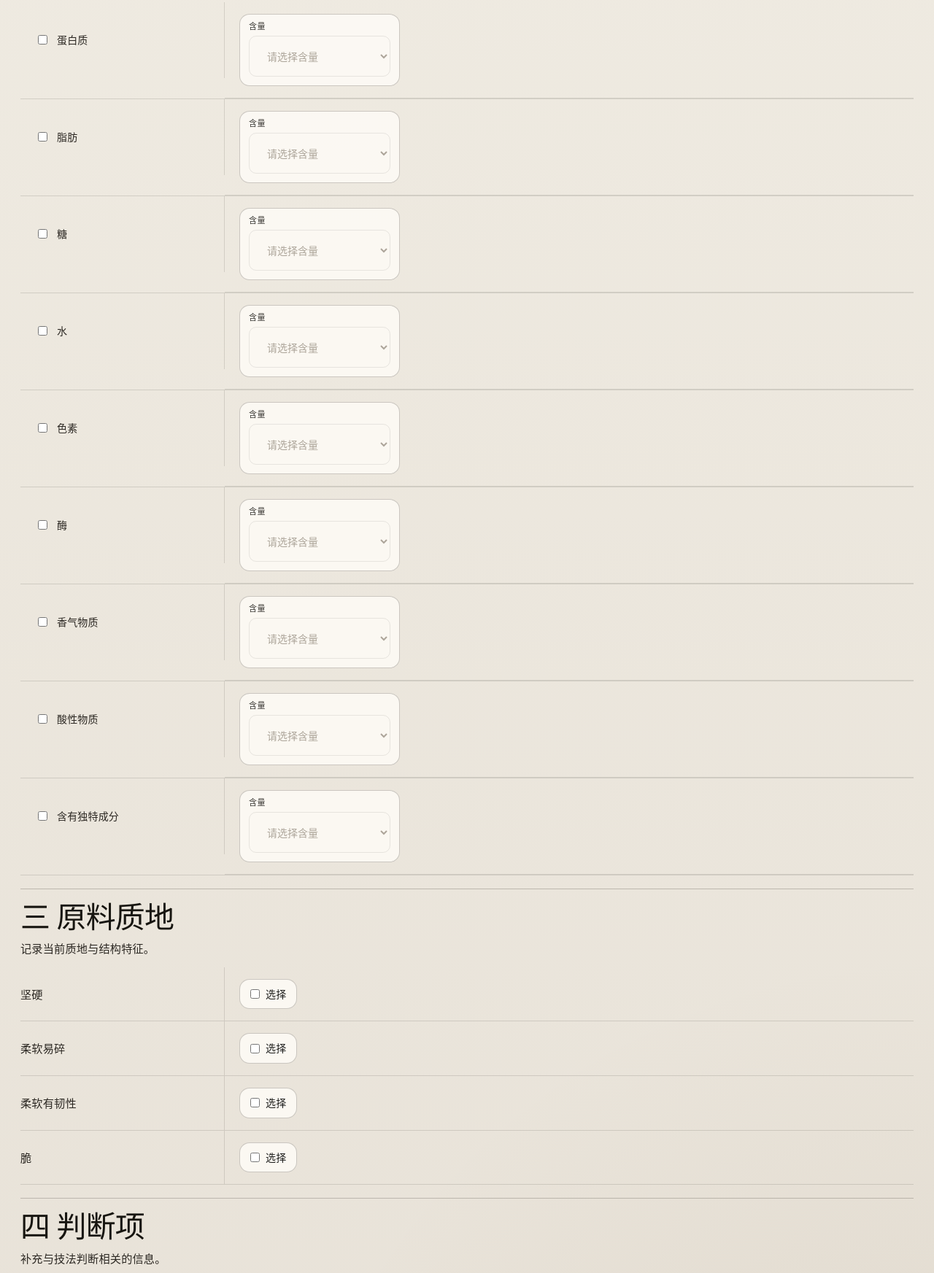
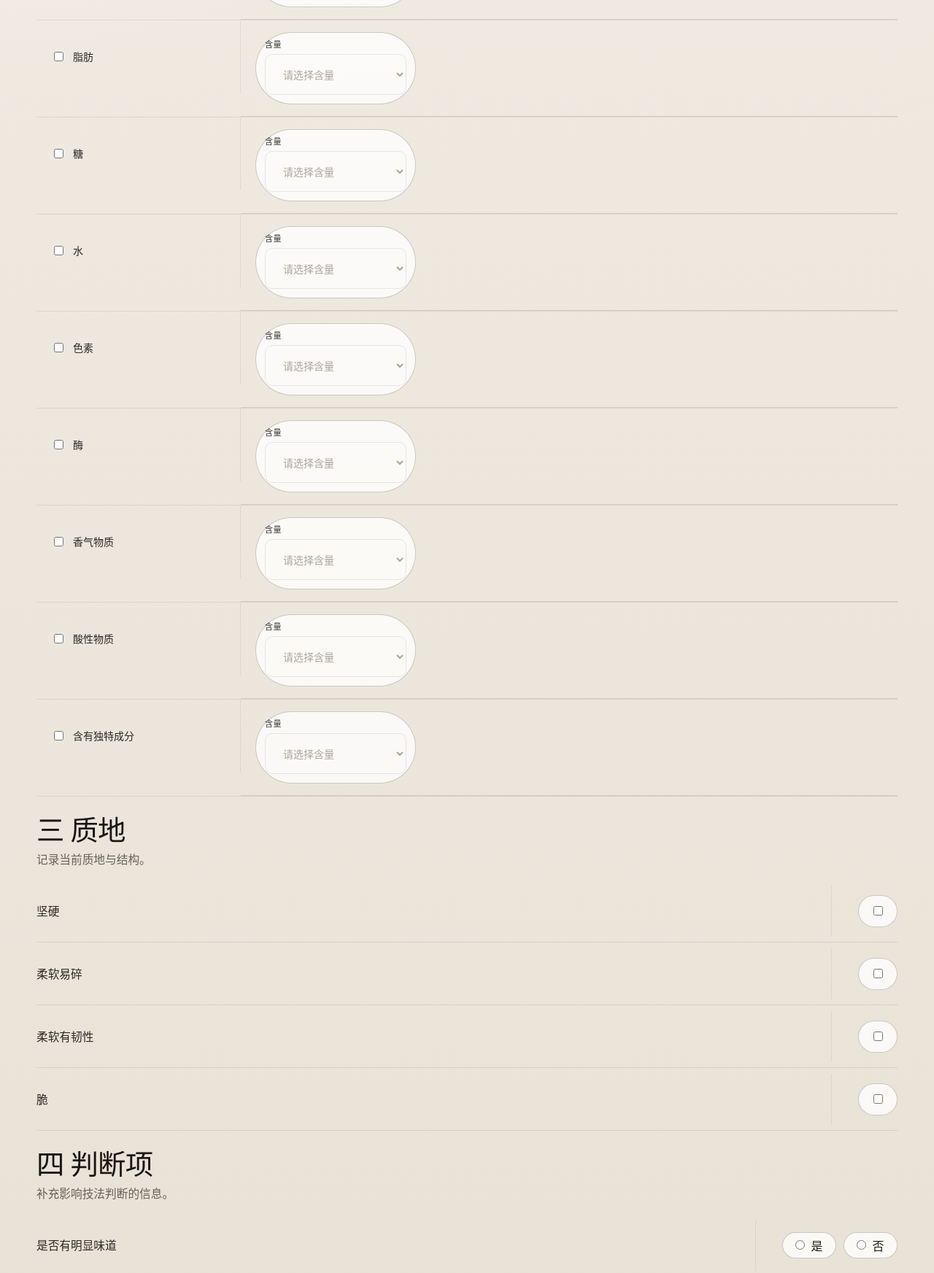
Before and after one commit to andersonpson/My-creative-tools, a website: page Index.html in a window 1280 px wide. Shown: the part 822-2567 px from the top of the page at 73% size. Drawn offline with Linux system fonts and the light colour scheme; a web font is replaced by a local one.

Commit message:
Refine homepage typography and layout

```diff
--- a/i18n.js
+++ b/i18n.js
@@ -11,12 +11,11 @@ const i18n = {
 
   translations: {
     zh: {
-      "page-eyebrow": "Materia prima P",
       "page-title": "原材料研究",
-      "page-intro": "用于整理原料特征与可发展的技法方向。AI 结果仅作辅助参考。",
+      "page-intro": "整理原料特征与可发展的技法方向。",
       "header-open-lera": "打开方法论工具",
-      "section-1-title": "一 对象定义",
-      "section-1-desc": "确认分析对象与研究范围。",
+      "section-1-title": "一 对象",
+      "section-1-desc": "确认研究对象与范围。",
       "label-ingredient-name": "研究的原料是什么？",
       "placeholder-ingredient-name": "请输入原料名称",
       "label-scientific-name": "科学名",
@@ -30,12 +29,12 @@ const i18n = {
       "placeholder-study-object": "请输入研究对象",
       "btn-ai-prefill": "AI 预填",
       "btn-ai-prefilling": "AI 分析中…",
-      "section-2-title": "二 原料成分",
+      "section-2-title": "二 成分",
       "section-2-desc": "记录关键成分、含量与相对含量。",
-      "section-3-title": "三 原料质地",
-      "section-3-desc": "记录当前质地与结构特征。",
+      "section-3-title": "三 质地",
+      "section-3-desc": "记录当前质地与结构。",
       "section-4-title": "四 判断项",
-      "section-4-desc": "补充与技法判断相关的信息。",
+      "section-4-desc": "补充影响技法判断的信息。",
       "btn-next-step": "进入下一步",
       "btn-back-modify": "返回修改",
       "btn-continue-next": "继续下一步",
@@ -43,11 +42,11 @@ const i18n = {
       "btn-open-summary": "生成摘要与完整清单",
       "btn-back-results": "返回结果",
       "btn-save-pdf": "保存 PDF",
-      "section-5-title": "五 确认当前分析对象",
+      "section-5-title": "五 确认",
       "section-5-desc": "确认当前分析对象。",
-      "section-6-title": "六 技法输出",
+      "section-6-title": "六 输出",
       "section-6-desc": "查看当前技法输出。",
-      "section-7-title": "七 摘要与完整清单",
+      "section-7-title": "七 摘要",
       "section-7-desc": "整理摘要与完整结果。",
       "summary-title": "分析摘要与完整清单",
       "summary-subtitle": "根据当前输入与输出自动整理。",
@@ -512,12 +511,11 @@ const i18n = {
       "technique-soaking_deastringency_process-description": "该原料可进入清水、盐水、灰水、酒液或其他传统介质浸泡路径，用于减淡苦涩、辛辣或异味。"
     },
     es: {
-      "page-eyebrow": "Materia prima P",
       "page-title": "Investigación de materia prima",
-      "page-intro": "Organiza los rasgos de la materia prima y las técnicas posibles. La IA solo sirve como apoyo.",
+      "page-intro": "Rasgos de la materia prima y técnicas posibles.",
       "header-open-lera": "Abrir metodología",
-      "section-1-title": "1. Definición del objeto",
-      "section-1-desc": "Define el objeto de estudio y el alcance.",
+      "section-1-title": "1. Objeto",
+      "section-1-desc": "Define el objeto y el alcance.",
       "label-ingredient-name": "¿Cuál es el ingrediente que se investiga?",
       "placeholder-ingredient-name": "Por favor, ingrese el nombre del ingrediente",
       "label-scientific-name": "Nombre científico",
@@ -531,12 +529,12 @@ const i18n = {
       "placeholder-study-object": "Por favor, ingrese el objeto de investigación",
       "btn-ai-prefill": "Relleno previo de IA",
       "btn-ai-prefilling": "Análisis de IA en curso…",
-      "section-2-title": "2. Composición del ingrediente",
+      "section-2-title": "2. Composición",
       "section-2-desc": "Registra componentes clave, contenido y contenido relativo.",
-      "section-3-title": "3. Textura del ingrediente",
-      "section-3-desc": "Registra la textura y la estructura actuales.",
-      "section-4-title": "4. Elemento de juicio",
-      "section-4-desc": "Añade información útil para orientar la salida técnica.",
+      "section-3-title": "3. Textura",
+      "section-3-desc": "Textura y estructura actuales.",
+      "section-4-title": "4. Criterios",
+      "section-4-desc": "Datos para orientar la salida técnica.",
       "btn-next-step": "Siguiente paso",
       "btn-back-modify": "Volver a modificar",
       "btn-continue-next": "Continuar al siguiente paso",
@@ -544,11 +542,11 @@ const i18n = {
       "btn-open-summary": "Generar resumen y lista completa",
       "btn-back-results": "Volver a resultados",
       "btn-save-pdf": "Guardar PDF",
-      "section-5-title": "5. Confirmar objeto de análisis actual",
+      "section-5-title": "5. Revisión",
       "section-5-desc": "Confirma el objeto de análisis actual.",
-      "section-6-title": "6. Salida de técnica",
+      "section-6-title": "6. Técnicas",
       "section-6-desc": "Consulta la salida técnica actual.",
-      "section-7-title": "7. Resumen y lista completa",
+      "section-7-title": "7. Resumen",
       "section-7-desc": "Organiza el resumen y el resultado completo.",
       "summary-title": "Resumen del analisis y lista completa",
       "summary-subtitle": "Organizado automáticamente a partir de la entrada y la salida actual.",
--- a/style.css
+++ b/style.css
@@ -1,6 +1,7 @@
 @font-face {
   font-family: "PrototypeOldSong";
-  src: local("KingHwa_OldSong"),
+  src: url("./assets/fonts/京華老宋体v3.0.ttf") format("truetype"),
+       local("KingHwa_OldSong"),
        local("KingHwa OldSong"),
        local("京華老宋体"),
        local("京华老宋体");
@@ -1255,24 +1256,15 @@ body.creative-tool-page {
   font-family: var(--font-ui-zh);
   color: var(--ink);
   background:
-    radial-gradient(circle at top left, rgba(49, 75, 68, 0.12), transparent 24%),
-    radial-gradient(circle at bottom right, rgba(120, 92, 54, 0.08), transparent 28%),
-    linear-gradient(180deg, #f1ede4 0%, #e7e1d7 100%);
+    radial-gradient(circle at top left, rgba(255, 255, 255, 0.68), transparent 28%),
+    linear-gradient(180deg, #f2ede5 0%, #e7e0d4 100%);
   font-variant-numeric: tabular-nums;
-  line-height: 1.45;
-  letter-spacing: 0.01em;
+  line-height: 1.52;
+  letter-spacing: 0;
 }
 
 body.creative-tool-page::before {
-  content: "";
-  position: fixed;
-  inset: 0;
-  pointer-events: none;
-  background-image:
-    linear-gradient(rgba(255, 255, 255, 0.12) 1px, transparent 1px),
-    linear-gradient(90deg, rgba(255, 255, 255, 0.08) 1px, transparent 1px);
-  background-size: 32px 32px;
-  opacity: 0.28;
+  content: none;
 }
 
 html[lang="es"] body.creative-tool-page {
@@ -1291,20 +1283,20 @@ body.creative-tool-page h4 {
 }
 
 .creative-tool-page .page {
-  width: min(1500px, calc(100% - 56px));
+  width: min(1180px, calc(100% - 72px));
   max-width: none;
   margin: 0 auto;
-  padding: 30px 0 42px;
+  padding: 36px 0 58px;
 }
 
 .creative-tool-page .page-header {
   position: relative;
   display: grid;
   grid-template-columns: minmax(0, 1fr) auto;
-  gap: 20px 24px;
+  gap: 16px 20px;
   align-items: end;
-  margin: 0 0 34px;
-  padding: 2px 0 8px;
+  margin: 0 0 26px;
+  padding: 0 0 14px;
   border: 0;
   border-radius: 0;
   background: transparent;
@@ -1313,29 +1305,25 @@ body.creative-tool-page h4 {
 
 .creative-tool-page .page-header-main {
   display: grid;
-  gap: 10px;
+  gap: 12px;
   min-width: 0;
-}
-
-.creative-tool-page .page-eyebrow {
-  margin: 0;
-  color: var(--accent);
 }
 
 .creative-tool-page .page-header h1 {
   margin: 0;
   max-width: none;
-  font-size: clamp(3.35rem, 7.2vw, 6.9rem);
-  line-height: 0.9;
-  letter-spacing: -0.05em;
+  font-size: clamp(2.9rem, 5.6vw, 4.9rem);
+  line-height: 0.94;
+  letter-spacing: -0.035em;
 }
 
 .creative-tool-page .page-intro {
-  max-width: 34ch;
+  max-width: 58ch;
   margin: 0;
-  font-size: 0.98rem;
-  line-height: 1.6;
+  font-size: 1rem;
+  line-height: 1.72;
   color: var(--ink-soft);
+  text-wrap: pretty;
 }
 
 .creative-tool-page .page-header-tools {
@@ -1429,7 +1417,7 @@ body.creative-tool-page h4 {
 .creative-tool-page .technique-result-panel,
 .creative-tool-page .summary-technique-groups {
   display: grid;
-  gap: 18px;
+  gap: 28px;
 }
 
 .creative-tool-page .form-section,
@@ -1438,7 +1426,6 @@ body.creative-tool-page h4 {
 .creative-tool-page .summary-block,
 .creative-tool-page .summary-technique-group {
   border: 0;
-  border-top: 1px solid var(--line-strong);
   border-radius: 0;
   background: transparent;
   box-shadow: none;
@@ -1449,34 +1436,36 @@ body.creative-tool-page h4 {
 .creative-tool-page .review-card-title,
 .creative-tool-page .summary-block-title,
 .creative-tool-page .summary-technique-group-title {
-  padding: 18px 0 0;
+  padding: 0 0 10px;
   border: 0;
   background: transparent;
 }
 
 .creative-tool-page .section-header {
   display: grid;
-  gap: 8px;
+  gap: 6px;
 }
 
 .creative-tool-page .section-header h2 {
   margin: 0;
-  font-size: clamp(2rem, 3.2vw, 3rem);
+  font-size: clamp(1.95rem, 3vw, 3.15rem);
+  line-height: 1.02;
 }
 
 .creative-tool-page .section-header p {
   margin: 0;
-  max-width: 38ch;
-  font-size: 0.95rem;
-  line-height: 1.6;
-  color: var(--ink-soft);
+  max-width: 60ch;
+  font-size: 0.98rem;
+  line-height: 1.72;
+  color: var(--muted);
+  text-wrap: pretty;
 }
 
 .creative-tool-page .section-body,
 .creative-tool-page .review-card-body,
 .creative-tool-page .summary-block-body,
 .creative-tool-page .technique-category-content {
-  padding: 14px 0 0;
+  padding: 4px 0 0;
   background: transparent;
 }
 
@@ -1494,20 +1483,20 @@ body.creative-tool-page h4 {
 
 .creative-tool-page .field-group {
   grid-template-columns: minmax(220px, 280px) minmax(0, 1fr);
-  min-height: 72px;
-  border-bottom: 1px solid var(--line);
+  min-height: 70px;
+  border-bottom: 1px solid rgba(48, 43, 37, 0.1);
 }
 
 .creative-tool-page .field-group > label,
 .creative-tool-page .field-group > .field-label,
 .creative-tool-page .composition-main-label {
-  min-height: 72px;
-  padding: 18px 18px 18px 0;
+  min-height: 70px;
+  padding: 16px 18px 16px 0;
   background: transparent;
-  border-right: 1px solid var(--line);
+  border-right: 1px solid rgba(48, 43, 37, 0.08);
   color: var(--ink-soft);
-  font-size: 0.95rem;
-  line-height: 1.55;
+  font-size: 0.98rem;
+  line-height: 1.6;
 }
 
 .creative-tool-page .field-group input[type="text"],
@@ -1535,7 +1524,7 @@ body.creative-tool-page h4 {
 
 .creative-tool-page .radio-group {
   gap: 18px;
-  min-height: 72px;
+  min-height: 70px;
   padding-left: 20px;
   padding-right: 0;
 }
@@ -1572,9 +1561,78 @@ body.creative-tool-page h4 {
 .creative-tool-page .amount-field,
 .creative-tool-page .composition-main-amount-field {
   border: 1px solid var(--line-strong);
-  border-radius: 14px;
-  background: var(--bg-elevated);
+  border-radius: 999px;
+  background: rgba(255, 255, 255, 0.78);
   box-shadow: none;
+}
+
+.creative-tool-page .texture-option-row,
+.creative-tool-page .judgement-option-row {
+  grid-template-columns: minmax(0, 1fr) auto;
+  align-items: center;
+  column-gap: 36px;
+  min-height: 86px;
+}
+
+.creative-tool-page .texture-option-row > label,
+.creative-tool-page .judgement-option-row > label {
+  min-height: auto;
+  padding: 18px 0;
+  border-right: 0;
+  background: transparent;
+  color: var(--ink);
+  font-size: 1.06rem;
+  line-height: 1.58;
+}
+
+.creative-tool-page .texture-option-cell,
+.creative-tool-page .judgement-option-cell {
+  min-height: auto;
+  padding: 0;
+  background: transparent;
+}
+
+.creative-tool-page .texture-option-cell {
+  justify-content: flex-end;
+}
+
+.creative-tool-page .judgement-option-cell {
+  gap: 10px;
+  justify-content: flex-start;
+}
+
+.creative-tool-page .texture-checkbox-label {
+  min-width: 54px;
+  min-height: 44px;
+  justify-content: center;
+  padding: 0 16px;
+}
+
+.creative-tool-page .texture-checkbox-label span {
+  display: none;
+}
+
+.creative-tool-page .judgement-radio-label {
+  min-width: 74px;
+  justify-content: center;
+  padding: 9px 16px;
+}
+
+.creative-tool-page .texture-checkbox-label:has(input:checked),
+.creative-tool-page .judgement-radio-label:has(input:checked) {
+  border-color: rgba(49, 75, 68, 0.42);
+  background: rgba(49, 75, 68, 0.08);
+}
+
+.creative-tool-page .texture-checkbox-label input[type="checkbox"],
+.creative-tool-page .judgement-radio-label input[type="radio"] {
+  margin: 0;
+  accent-color: var(--accent);
+}
+
+.creative-tool-page .judgement-radio-label span {
+  font-size: 1rem;
+  line-height: 1;
 }
 
 .creative-tool-page .amount-field-select {
@@ -1704,12 +1762,12 @@ body.creative-tool-page h4 {
 
 @media (max-width: 768px) {
   .creative-tool-page .page {
-    width: min(100% - 30px, 1500px);
-    padding: 18px 0 30px;
+    width: min(100% - 30px, 1180px);
+    padding: 18px 0 34px;
   }
 
   .creative-tool-page .page-header h1 {
-    font-size: clamp(2.8rem, 14vw, 4.9rem);
+    font-size: clamp(2.45rem, 13vw, 4rem);
   }
 
   .creative-tool-page .field-group,
@@ -1722,9 +1780,9 @@ body.creative-tool-page h4 {
   .creative-tool-page .field-group > .field-label,
   .creative-tool-page .composition-main-label {
     min-height: auto;
-    padding: 14px 0 10px;
+    padding: 14px 0 8px;
     border-right: 0;
-    border-bottom: 1px solid var(--line);
+    border-bottom: 0;
   }
 
   .creative-tool-page .field-group input[type="text"],
@@ -1734,6 +1792,23 @@ body.creative-tool-page h4 {
     padding-left: 0;
   }
 
+  .creative-tool-page .texture-option-row,
+  .creative-tool-page .judgement-option-row {
+    grid-template-columns: 1fr;
+    row-gap: 12px;
+    min-height: auto;
+    padding: 14px 0;
+  }
+
+  .creative-tool-page .texture-option-row > label,
+  .creative-tool-page .judgement-option-row > label {
+    padding: 0;
+  }
+
+  .creative-tool-page .texture-option-cell {
+    justify-content: flex-start;
+  }
+
   .creative-tool-page .page-action-bar button,
   .creative-tool-page .review-action-group button,
   .creative-tool-page .result-action-group button,
```
Also changed, not shown: Index.html (+0 -1 lines), 1 other file.
